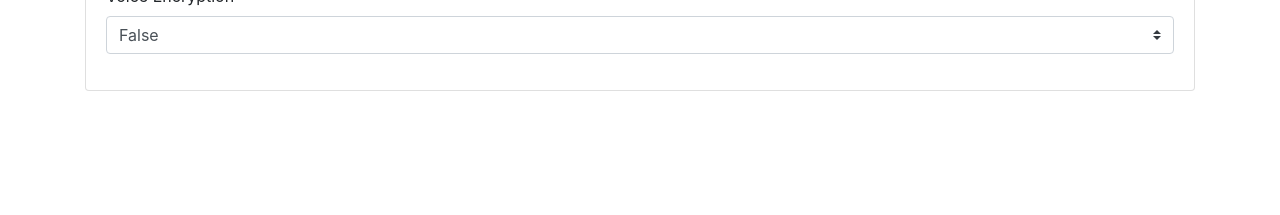
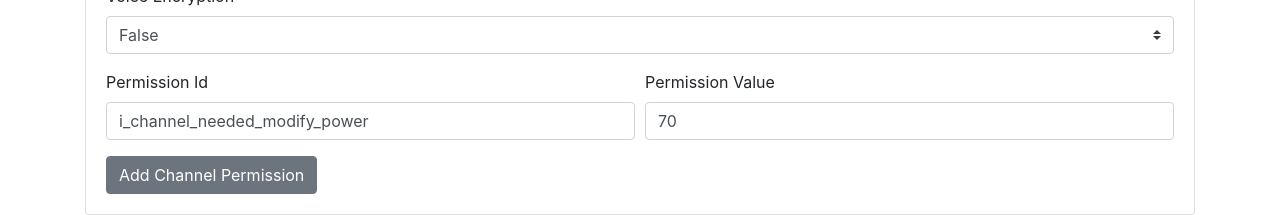
Before and after one commit to andreas-fahrecker/sinusbot-section-manager, a Vue app in the folder sinusbot-section-manager/sisema/: page / in a window 1280 px wide. Shown: the part 652-867 px from the top of the page. Before the commit the page ends 800 px from the top, so only its background shows below. Built offline with nearby package versions, Linux system fonts and the light colour scheme; no server answers.

Commit message:
- Added Channel Permissions - Moved Channel Section Creator to new folder
Signed-off-by: Andreas Fahrecker <andreasfahrecker@gmail.com>

```diff
--- a/sinusbot-section-manager/sisema/src/components/SectionPanel.vue
+++ b/sinusbot-section-manager/sisema/src/components/SectionPanel.vue
@@ -15,7 +15,7 @@
 
 <script>
     import BotInstanceSelection from './BotInstanceSelection';
-    import ChannelSectionCreator from './ChannelSectionCreator';
+    import ChannelSectionCreator from './section-creator/ChannelSectionCreator';
 
     export default {
         name: "SectionPanel",
--- a/sinusbot-section-manager/sisema/src/components/ChannelSectionCreator.vue
+++ b/sinusbot-section-manager/sisema/src/components/section-creator/ChannelSectionCreator.vue
@@ -6,6 +6,7 @@
                     <b-form-group label="Section Parent Channel" label-for="sectionParentInput">
                         <b-form-select id="sectionParentInput" v-model="sectionChannel.parent">
                             <option v-for="tsChannel in tsChannels"
+                                    v-bind:key="tsChannel.id"
                                     v-bind:value="tsChannel.id">
                                 {{tsChannel.name}}
                             </option>
@@ -46,12 +47,26 @@
                     </b-form-group>
                 </b-col>
             </b-form-row>
+            <b-form-row v-for="(permission, index) in sectionChannel.permissions">
+                <b-col>
+                    <b-form-group label="Permission Id" v-bind:label-for="'sectionPermissionId' + index + 'Input'">
+                        <b-form-input v-bind:id="'sectionPermissionId' + index + 'Input'"
+                                      v-model="sectionChannel.permissions[index].permissionId"
+                                      type="text"></b-form-input>
+                    </b-form-group>
+                </b-col>
+                <b-col>
+                    <b-form-group label="Permission Value"
+                                  v-bind:label-for="'sectionPermissionValue' + index + 'Input'">
+                        <b-form-input v-bind:id="'sectionPermissionValue' + index + 'Input'"
+                                      v-model="sectionChannel.permissions[index].permissionValue"
+                                      type="number"></b-form-input>
+                    </b-form-group>
+                </b-col>
+            </b-form-row>
             <b-form-row>
                 <b-col>
-
-                </b-col>
-                <b-col>
-
+                    <b-button v-on:click="addNewChannelPermission">Add Channel Permission</b-button>
                 </b-col>
             </b-form-row>
         </b-form>
@@ -84,11 +99,21 @@
                     parent: null,
                     codec: '4',
                     codecQuality: '6',
-                    encrypted: false
+                    encrypted: false,
+                    permissions: [
+                        {
+                            permissionId: 'i_channel_needed_modify_power',
+                            permissionValue: 70
+                        }
+                    ]
                 }
             };
         },
-        methods: {},
+        methods: {
+            addNewChannelPermission() {
+                this.sectionChannel.permissions.push({permissionId: '', permissionValue: null});
+            }
+        },
         mounted() {
             axios
                 .get('http://37.120.184.226:8087/api/v1/bot/i/' + this.selectedBotInstance + '/channels',
@@ -97,7 +122,7 @@
                     this.tsChannels = response.data.map(channel => {
                         return {
                             id: channel.id,
-                            name: channel.name.replace(/\[[rcl\*]spacer([0-9]+)\]/, '')
+                            name: channel.name.replace(/\[[rcl*]spacer([0-9]+)\]/, '')
                         }
                     });
                 })
@@ -132,7 +157,7 @@
                     ].map(channel => {
                         return {
                             id: channel.id,
-                            name: channel.name.replace(/\[[rcl\*]spacer([0-9]+)\]/, '')
+                            name: channel.name.replace(/\[[rcl*]spacer([0-9]+)\]/, '')
                         };
                     });
                 });
```
